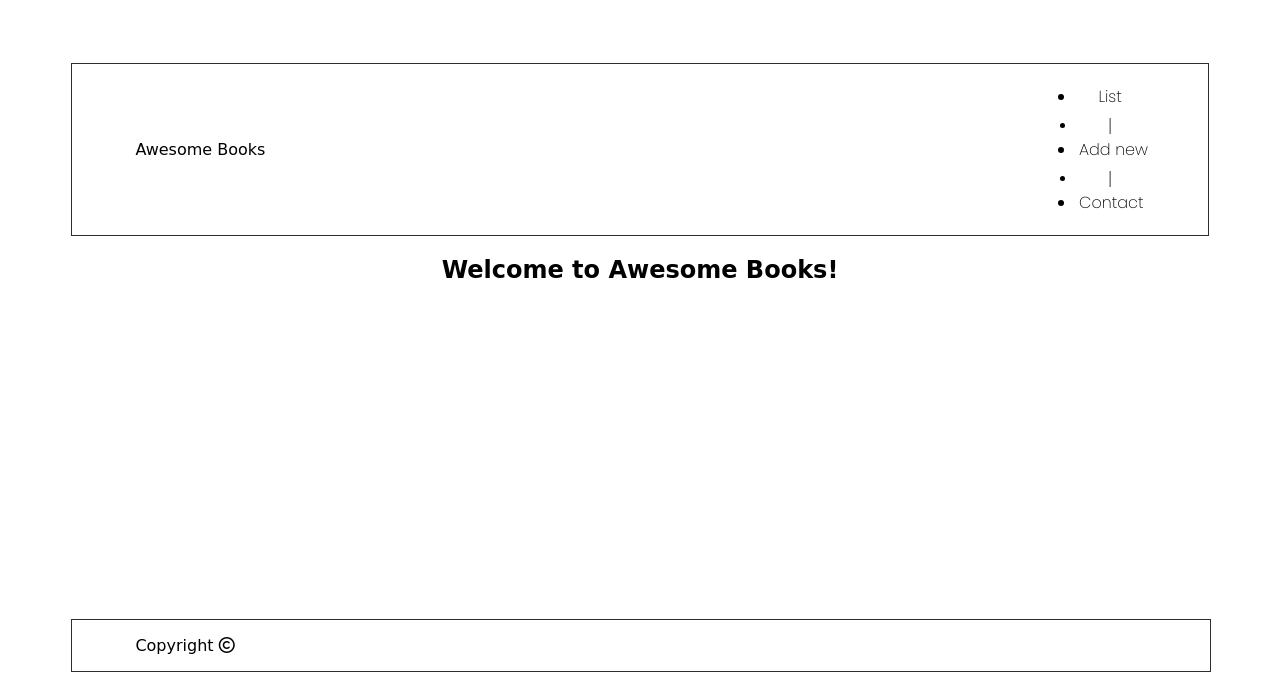
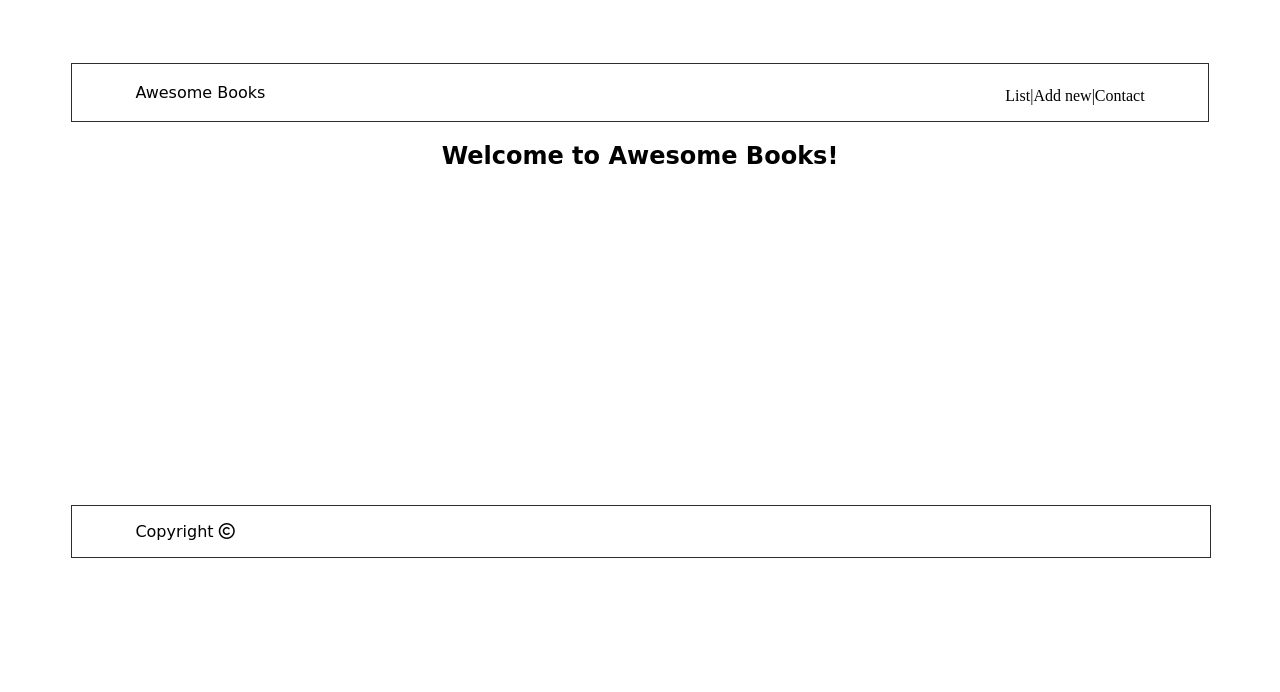
Before and after one commit to beyk/Awsome-Book, a website with bundled scripts: page index.html in a window 1280 px wide. Built offline with nearby package versions, Linux system fonts and the light colour scheme.

Commit message:
Update main.css

```diff
--- a/main.css
+++ b/main.css
@@ -68,13 +68,13 @@ p {
   align-items: center;
 }
 
-.nava-list {
+.nav-list {
   display: flex;
   flex-direction: row;
   list-style: none;
 }
 
-.nava-item {
+.nav-item {
   font-family: 'Poppins', cursive;
   padding: 5%;
   min-width: max-content;
```
